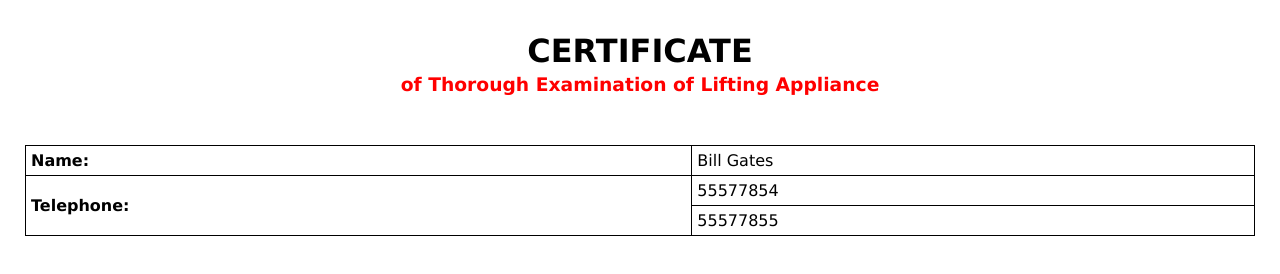
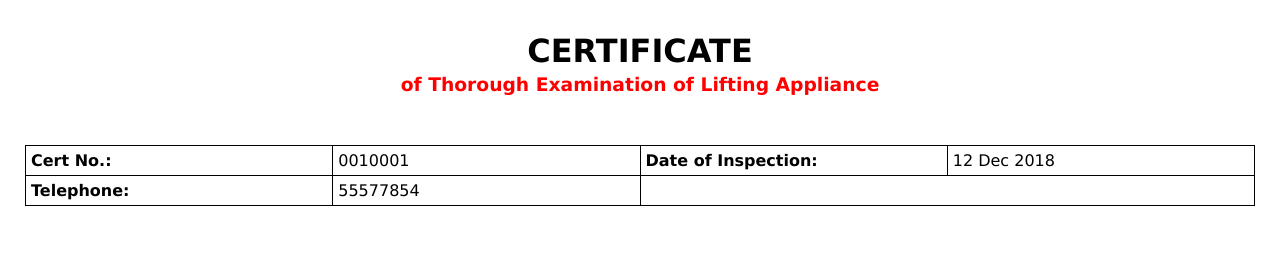
Before and after one commit to joshuac94/My-TPI-iOS, a plain HTML site: page My TPI/index.html in a window 1280 px wide. Drawn offline with Linux system fonts and the light colour scheme.

Commit message:
Add section to certificate format

```diff
--- a/My TPI/index.html
+++ b/My TPI/index.html
@@ -11,15 +11,14 @@
 
             <table style="width:calc(100% - 50px); margin: 50px 25px 0 25px;">
                 <tr>
-                    <th>Name:</th>
-                    <td>Bill Gates</td>
+                    <th style="width: 25%">Cert No.:</th>
+                    <td style="width: 25%">0010001</td>
+                    <th style="width: 25%">Date of Inspection:</th>
+                    <td style="width: 25%">12 Dec 2018</td>
                 </tr>
                 <tr>
                     <th rowspan="2">Telephone:</th>
                     <td>55577854</td>
-                </tr>
-                <tr>
-                    <td>55577855</td>
                 </tr>
             </table>
 
```
Also changed, not shown: 2 other files.
